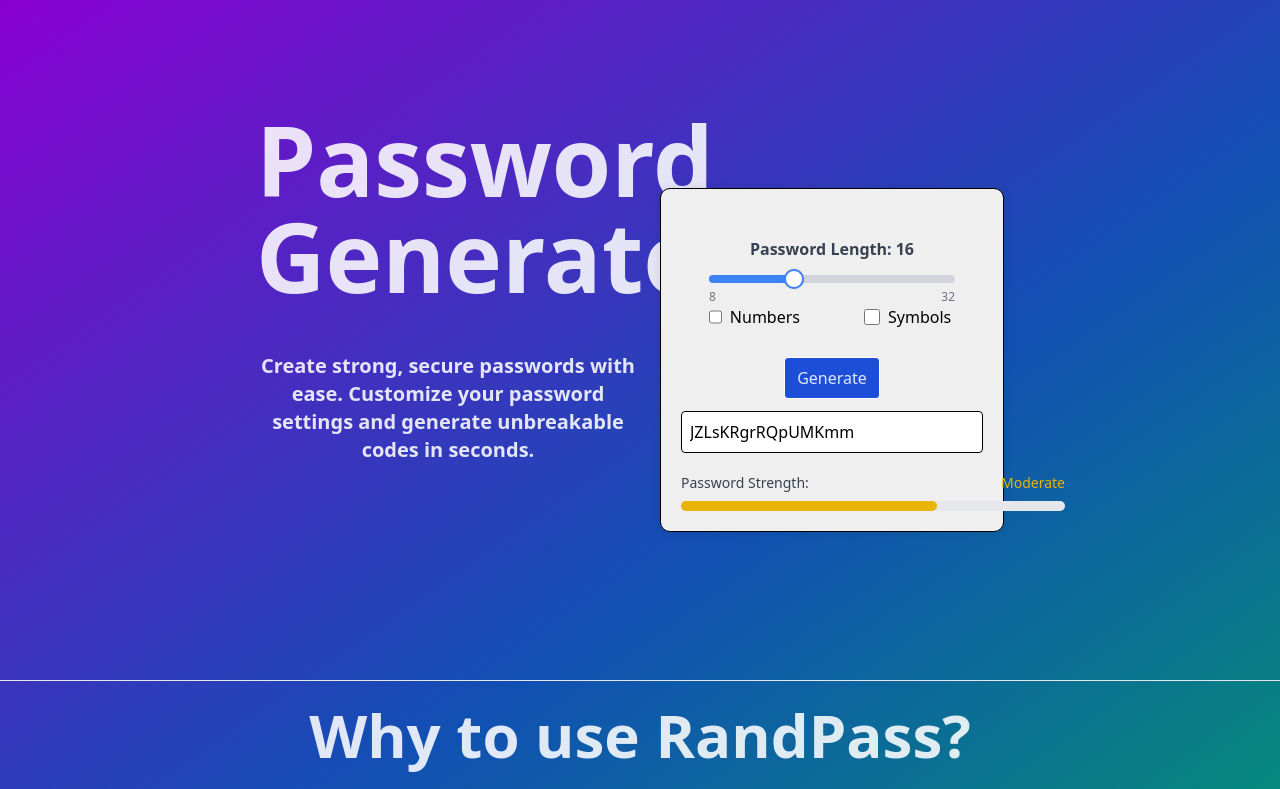
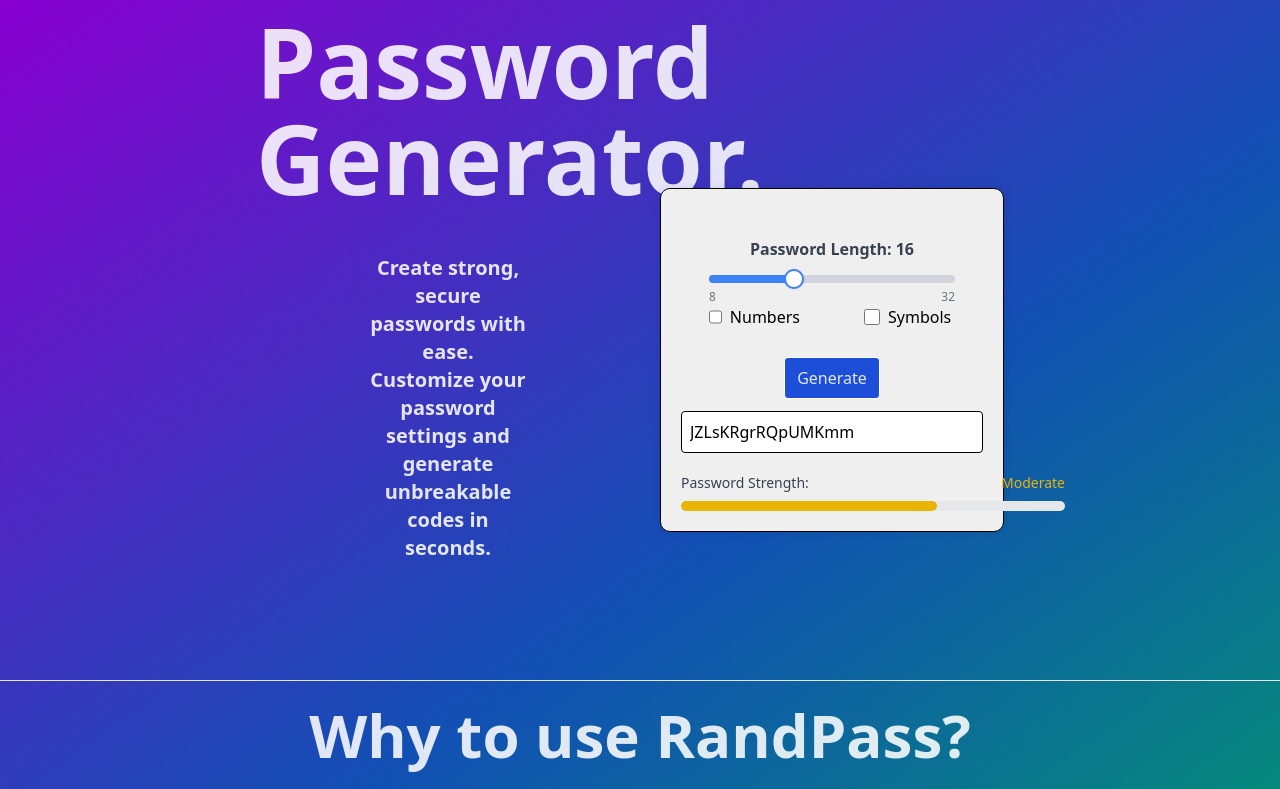
Before and after one commit to JASantacruz00/password-generator, a Vue app: page / in a window 1280 px wide. Shown: the top 789 px of the page. Built offline with nearby package versions, Linux system fonts and the light colour scheme.

Commit message:
Fix styles error centering description text

```diff
--- a/src/views/MainView.vue
+++ b/src/views/MainView.vue
@@ -2,7 +2,7 @@
   <div class="grid grid-flow-col grid-cols-12 h-[90vh] w-screen">
     <div class="col-span-6 flex flex-col justify-center pl-64 mb-36">
       <h1 class="text-center font-bold text-8xl mb-12">Password Generator.</h1>
-      <h2 class="font-semibold text-xl">
+      <h2 class="w-full text-center font-semibold text-xl px-28 align-middle">
         Create strong, secure passwords with ease. Customize your password
         settings and generate unbreakable codes in seconds.
       </h2>
```
